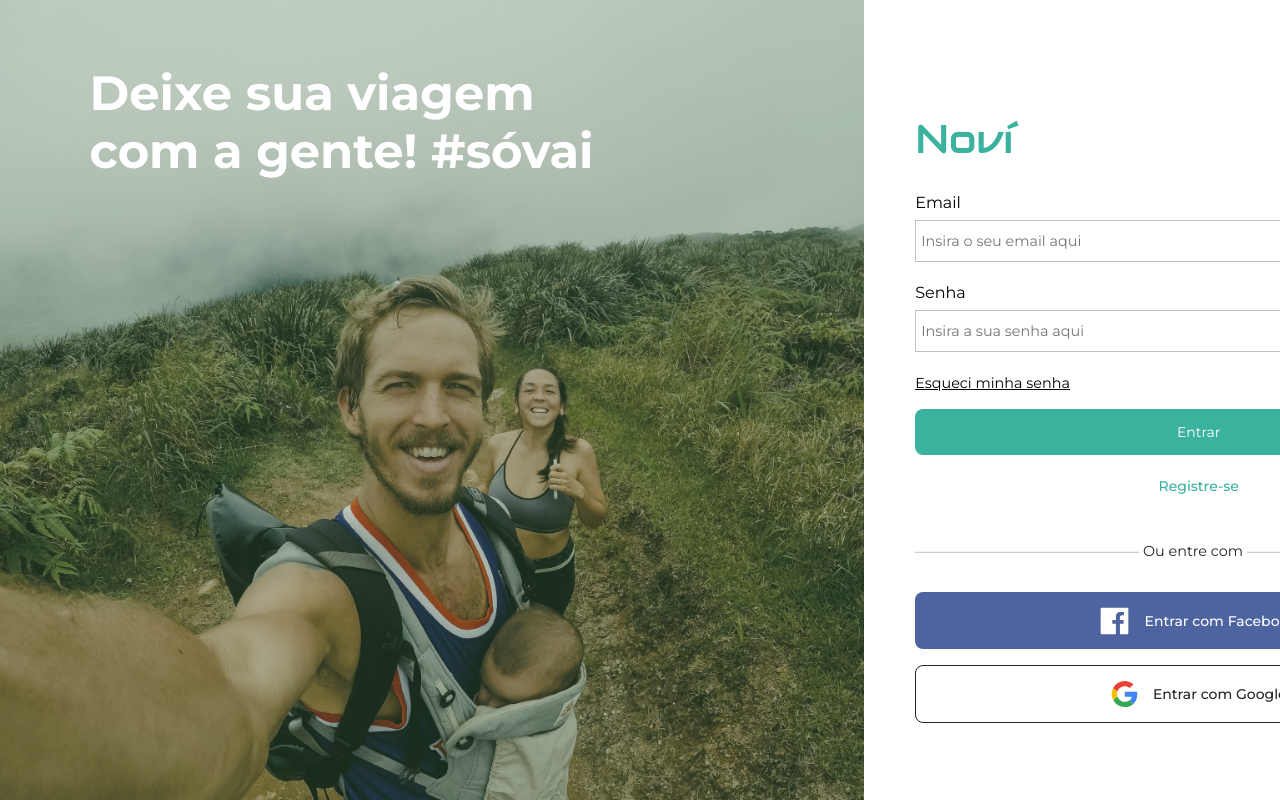
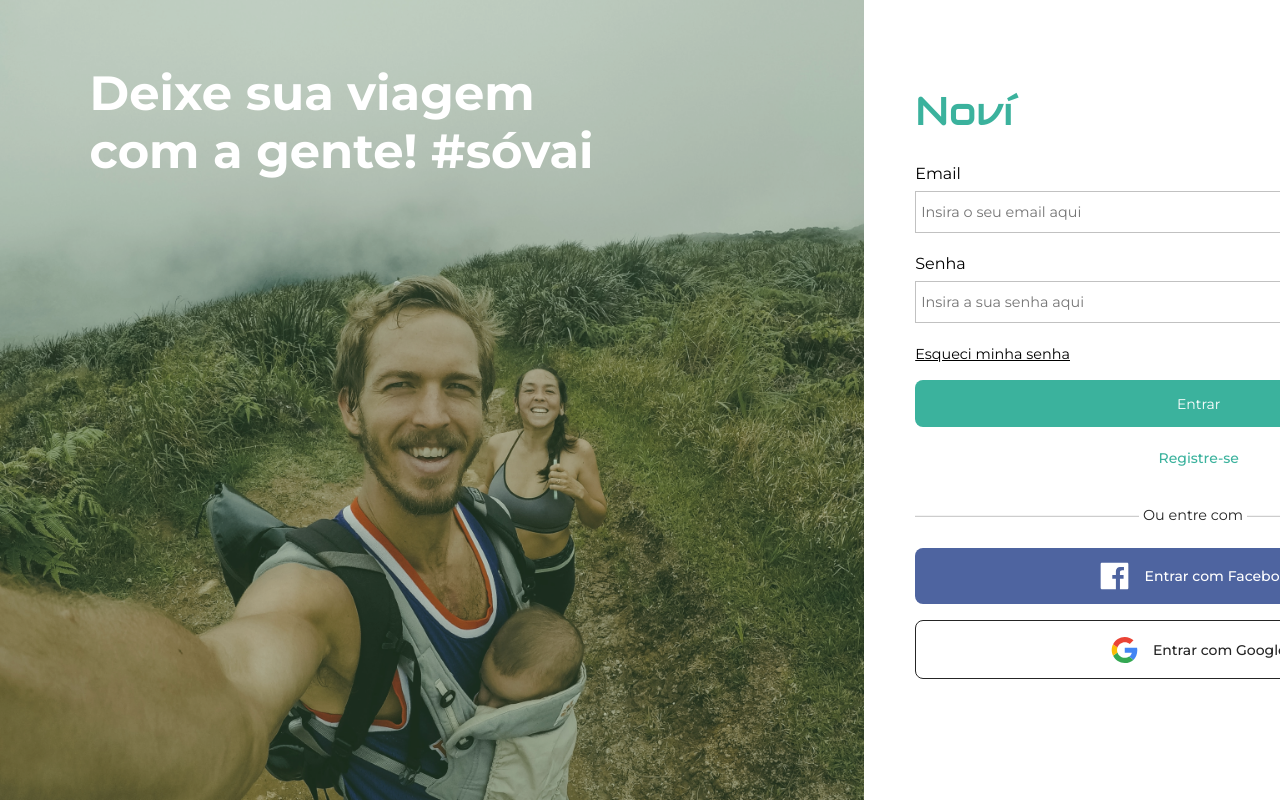
Before and after one commit to StartFuture/novi-frontend, a React (Create React App) app: page /login in a window 1280 px wide. Shown: the top 800 px of the page. Built offline with nearby package versions, Linux system fonts and the light colour scheme.

Commit message:
fix(CSS) - Adjusting CSS of page items

```diff
--- a/src/assets/css/LoginPage.css
+++ b/src/assets/css/LoginPage.css
@@ -50,7 +50,7 @@
 }
 
 .loginLogo {
-    margin-top: 20%;
+    margin-top: 15%;
     margin-bottom: 5%;
 }
 
@@ -138,7 +138,7 @@
 }
 
 .loginOtherOption {
-    margin: 4vh 0;
+    margin: 3vh 0;
 }
 
 .loginOtherOptionText {
```
